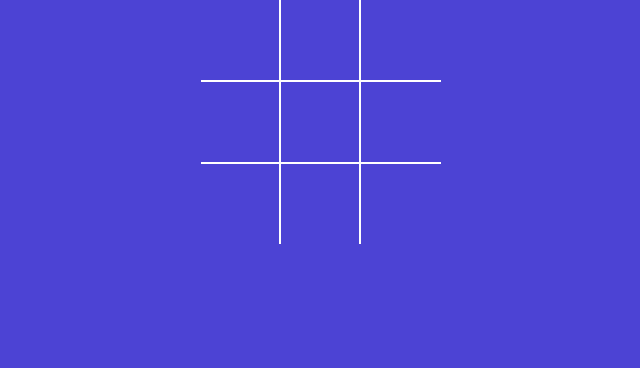
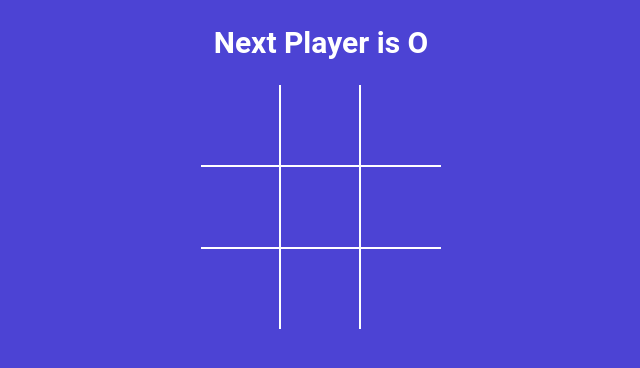
Before and after one commit to AiyushKumar07/Tic-Tac-Toe-Game, a React (Vite) app: page / in a window 1280 px wide. Shown: the top 368 px of the page, without its empty margins (319-959 px from the left). Built offline with nearby package versions, Linux system fonts and the light colour scheme.

Commit message:
lifted states to app component and status messages

```diff
--- a/src/App.jsx
+++ b/src/App.jsx
@@ -1,10 +1,36 @@
 import './styles.scss';
+import { useState } from 'react';
 import Board from './components/Board';
+import { calculateWinner } from './winner';
 
 function App() {
+  const [squares, setSquares] = useState(Array(9).fill(null));
+  const [isXNext, setXNext] = useState(false);
+  const winner = calculateWinner(squares);
+  const nextPlayer = isXNext ? 'X' : 'O';
+  const statusMessage = winner
+    ? `Winner is ${winner}`
+    : `Next Player is ${nextPlayer}`;
+
+  const handleSquareClick = clickedPosition => {
+    if (squares[clickedPosition] || winner) {
+      return;
+    }
+
+    setSquares(currentSquares => {
+      return currentSquares.map((squareValue, position) => {
+        if (clickedPosition === position) {
+          return isXNext ? 'X' : 'O';
+        }
+        return squareValue;
+      });
+    });
+    setXNext(currentIsXNext => !currentIsXNext);
+  };
   return (
     <div className="app">
-      <Board />
+      <h2>{statusMessage}</h2>
+      <Board squares={squares} handleSquareClick={handleSquareClick} />
     </div>
   );
 }
--- a/src/components/Board.jsx
+++ b/src/components/Board.jsx
@@ -1,26 +1,6 @@
-import { useState } from 'react';
 import Square from './Square';
 
-const Board = () => {
-  const [squares, setSquares] = useState(Array(9).fill(null));
-  const [isXNext, setXNext] = useState(false);
-
-  const handleSquareClick = clickedPosition => {
-    if (squares[clickedPosition]) {
-      return;
-    }
-
-    setSquares(currentSquares => {
-      return currentSquares.map((squareValue, position) => {
-        if (clickedPosition === position) {
-          return isXNext ? 'X' : 'O';
-        }
-        return squareValue;
-      });
-    });
-    setXNext(currentIsXNext => !currentIsXNext);
-  };
-
+const Board = ({ squares, handleSquareClick }) => {
   const renderSquare = position => {
     return (
       <Square
--- /dev/null
+++ b/src/winner.js
@@ -0,0 +1,19 @@
+export function calculateWinner(squares) {
+  const lines = [
+    [0, 1, 2],
+    [3, 4, 5],
+    [6, 7, 8],
+    [0, 3, 6],
+    [1, 4, 7],
+    [2, 5, 8],
+    [0, 4, 8],
+    [2, 4, 6],
+  ];
+  for (let i = 0; i < lines.length; i++) {
+    const [a, b, c] = lines[i];
+    if (squares[a] && squares[a] === squares[b] && squares[a] === squares[c]) {
+      return squares[a];
+    }
+  }
+  return null;
+}
```
